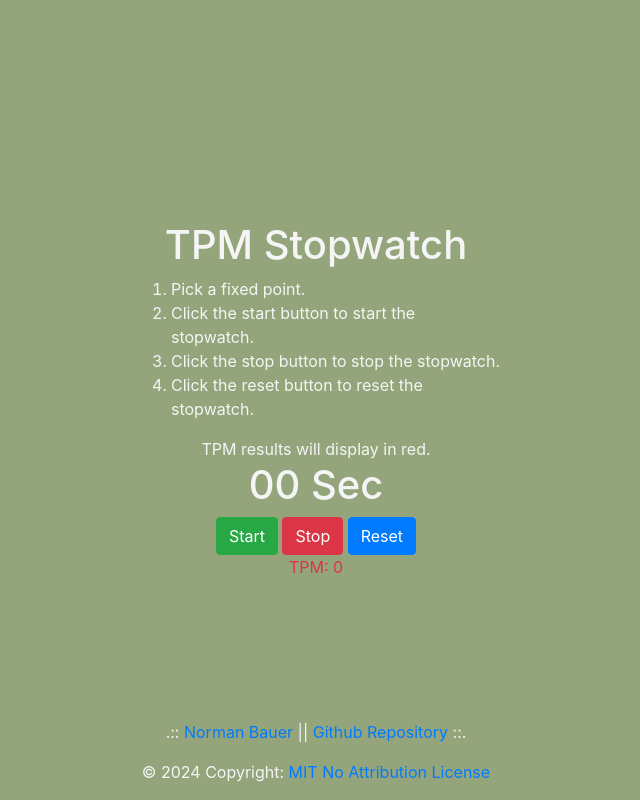
After one commit to simulacra10/blend, a Flask app: page /tpm in a window 1280 px wide. The commit adds this page. Shown: the whole page, without its empty margins (324-964 px from the left). Run offline with Flask 3, Linux system fonts and the light colour scheme; some libraries are stand-ins or nearby versions.

Commit message:
Added TPM Stopwatch to the TPM page. This is a simple stopwatch that can be used to time TPM events. It is not a full featured stopwatch, but it is simple and easy to use. It is also available on the TPM page.

```diff
--- a/app.py
+++ b/app.py
@@ -1,6 +1,13 @@
 from flask import Flask, request, render_template
 
 app = Flask(__name__)
+
+def calculate_trays_per_minute(time=60, trays_per_minute=0):
+    """
+    Calculate the number of trays that can be processed in a minute.
+    """
+    trays_per_minute = 60 / time
+    return trays_per_minute
 
 def calculate_carts_and_time_for_goal_boxes(goal_boxes, cartons_per_box, packets_per_carton, packets_per_cart=8000, time_per_cart_hours=2, time_per_cart_minutes=30):
     """
@@ -26,6 +33,10 @@ def calculate_time_for_cart(trays_per_minute, stacks_per_cart=32, trays_per_stac
 def index():
     return render_template('index.html')
 
+@app.route('/tpm')
+def tray_calculation():
+    return render_template('tpm.html')
+
 @app.route('/box-calculation', methods=['GET', 'POST'])
 def box_calculation():
     if request.method == 'POST':
--- /dev/null
+++ b/static/js/sw.js
@@ -0,0 +1,53 @@
+document.addEventListener('DOMContentLoaded', (event) => {
+    let startBtn = document.getElementById('start');
+    let stopBtn = document.getElementById('stop');
+    let resetBtn = document.getElementById('reset');
+    let secElement = document.getElementById('sec');
+    let tpmElement = document.getElementById('tpm');
+
+    let seconds = 0;
+    let tpm = 0;
+    let intervalId = null;
+
+    startBtn.addEventListener('click', function () {
+        // Clear any existing interval
+        if (intervalId !== null) {
+            clearInterval(intervalId);
+        }
+
+        // Start a new interval
+        intervalId = setInterval(function () {
+            seconds++;
+            tpm = seconds > 0 ? 60 / seconds : 0;
+
+            // Update the displayed time and count
+            secElement.textContent = pad(seconds, 2);
+            tpmElement.textContent = tpm;
+        }, 1000);
+    });
+
+    stopBtn.addEventListener('click', function () {
+        // Stop the interval
+        if (intervalId !== null) {
+            clearInterval(intervalId);
+        }
+    });
+
+    resetBtn.addEventListener('click', function () {
+        // Stop the interval and reset the time and count
+        if (intervalId !== null) {
+            clearInterval(intervalId);
+        }
+        seconds = 0;
+        tpm = 0;
+        secElement.textContent = '00';
+        tpmElement.textContent = '0';
+    });
+});
+
+// Function to pad a number with leading zeros
+function pad(num, size) {
+    let s = num + "";
+    while (s.length < size) s = "0" + s;
+    return s;
+}
--- a/templates/base.html
+++ b/templates/base.html
@@ -6,6 +6,7 @@
     <meta name="viewport" content="width=device-width, initial-scale=1.0">
     <title>{% block title %}Default Title{% endblock %}</title>
     <link rel="stylesheet" href="https://stackpath.bootstrapcdn.com/bootstrap/4.3.1/css/bootstrap.min.css">
+    <script src="{{url_for('static', filename='js/sw.js')}}"></script>
     <style>
         html, body {
             height: 100%;
--- a/templates/index.html
+++ b/templates/index.html
@@ -37,6 +37,7 @@
         <div class="link-container">
             <a href="/box-calculation" class="btn btn-primary btn-lg btn-block">Box Calculation</a>
             <a href="/cart-time" class="btn btn-primary btn-lg btn-block">Cart Time Calculation</a>
+            <a href="/tpm" class="btn btn-primary btn-lg btn-block">TPM Stopwatch</a>
         </div>
     </div>
 </body>
--- /dev/null
+++ b/templates/tpm.html
@@ -0,0 +1,40 @@
+{% extends "base.html" %}
+
+{% block title %}Stopwatch{% endblock %}
+
+{% block content %}
+
+            <div class="container">
+                <h1>TPM Stopwatch</h1>
+                        <ol class="text-left">
+                            <li>Pick a fixed point.</li>
+                            <li>Click the start button to start the stopwatch.</li>
+                            <li>Click the stop button to stop the stopwatch.</li>
+                            <li>Click the reset button to reset the stopwatch.</li>
+                        </ol>
+                        TPM results will display in red.
+
+
+                <div  id="time">
+                    <h1>
+                        <span class="digit" id="sec">
+                        00</span>
+                    <span class="txt">Sec</span>
+
+                    </h1>
+                </div>
+                <div id="buttons">
+                    <button class="btn btn-success" id="start">
+                        Start</button>
+                    <button class="btn btn-danger" id="stop">
+                        Stop</button>
+                    <button class="btn btn-primary" id="reset">
+                        Reset</button>
+                </div>
+                <div class="text-danger" id="result">
+                    <span class="txt">TPM: </span>
+                    <span class="digit" id="tpm">
+                        0</span>
+            </div>
+
+{% endblock %}
```
